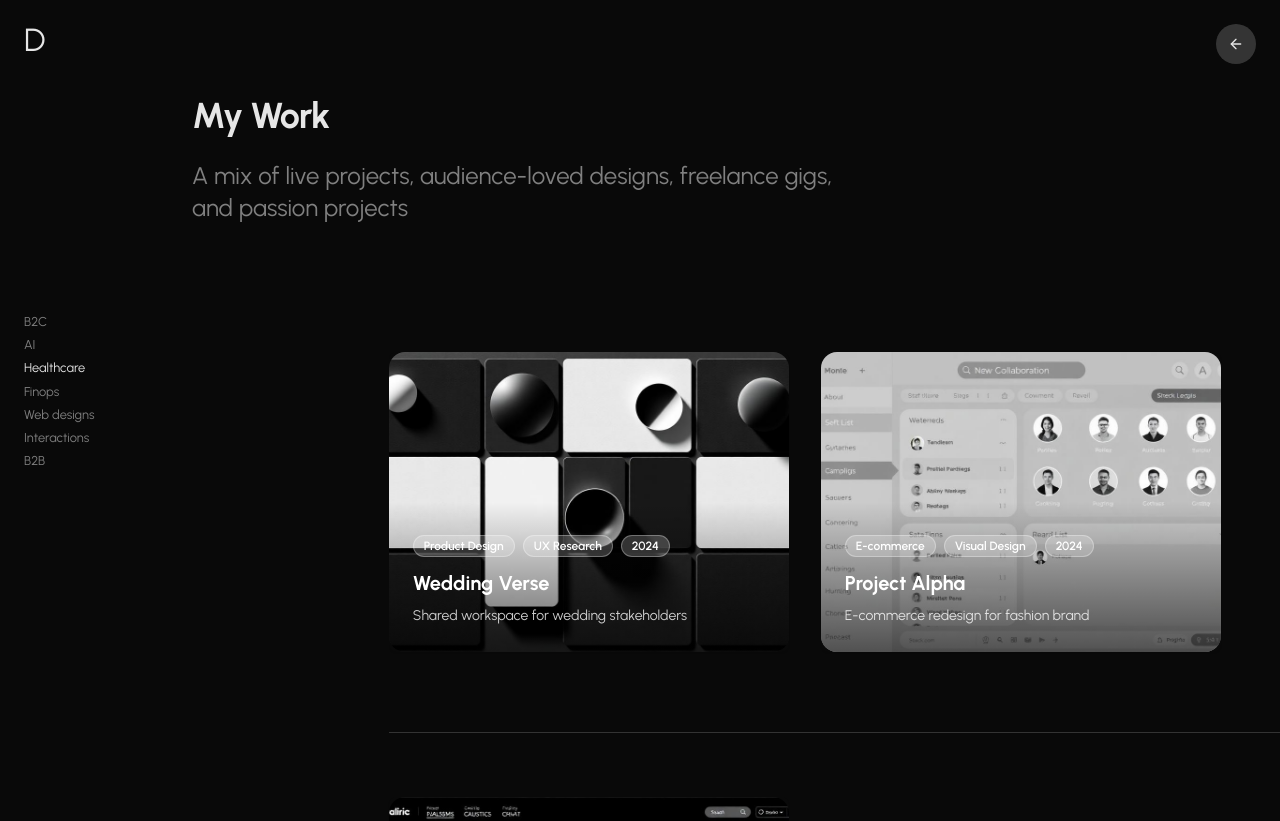
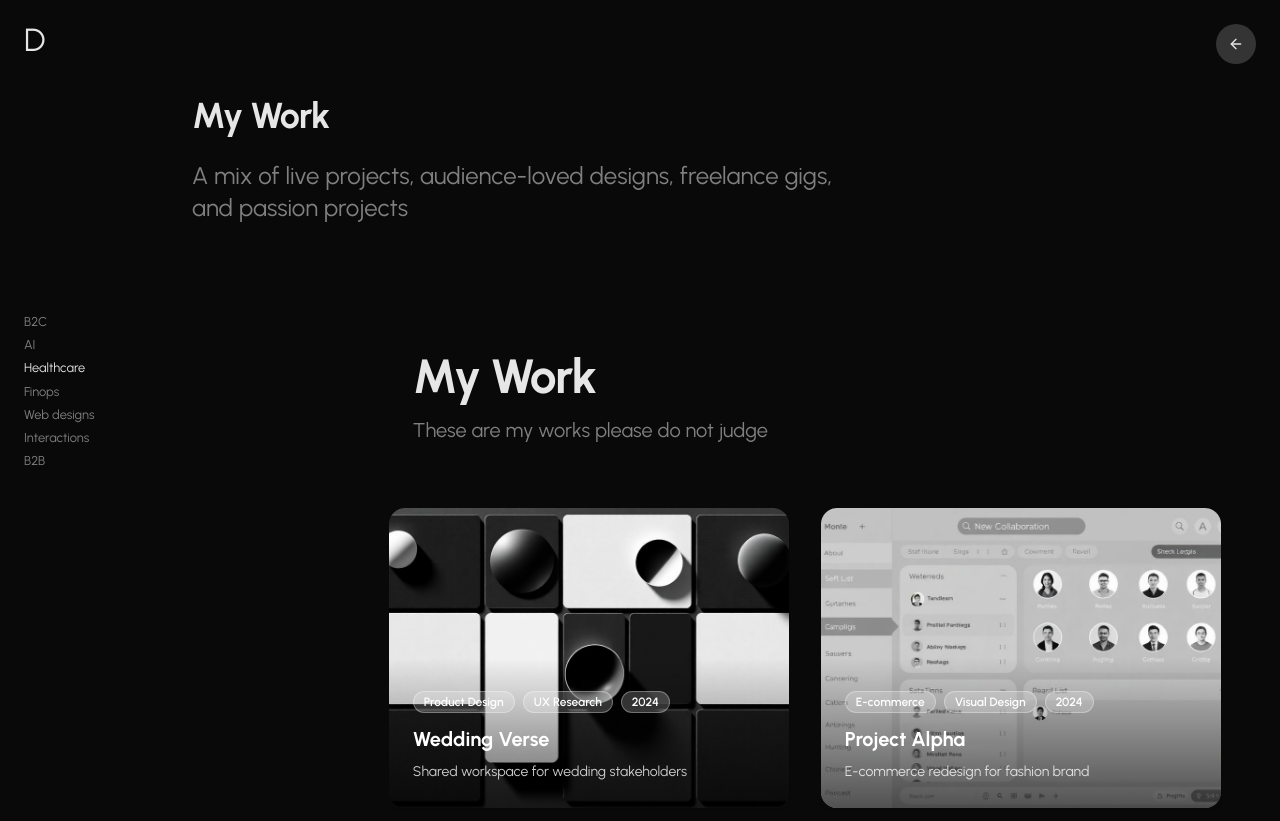
Before and after one commit to davidtellis-github/david-tellis-craft, a React (Vite) app: page /portfolio in a window 1280 px wide. Shown: the top 821 px of the page. Built offline with nearby package versions, Linux system fonts and the light colour scheme.

Commit message:
Add page title and description
Add "My work" title and a description "these are my works please do not judge" to the portfolio page.

```diff
--- a/src/pages/Portfolio.tsx
+++ b/src/pages/Portfolio.tsx
@@ -193,6 +193,16 @@ const Portfolio = () => {
 
         {/* Projects Section */}
         <section id="projects-section" className="flex flex-col flex-1 min-w-0 py-20">
+          {/* Section Title and Description */}
+          <div className="mb-16 px-6">
+            <h2 className="text-4xl md:text-5xl font-bold tracking-tight mb-4">
+              My Work
+            </h2>
+            <p className="text-xl text-muted-foreground">
+              These are my works please do not judge
+            </p>
+          </div>
+
           {getAllProjectsByCategory().map((categoryData, categoryIndex) => (
             <div key={categoryData.category}>
               {/* Category Section */}
```
